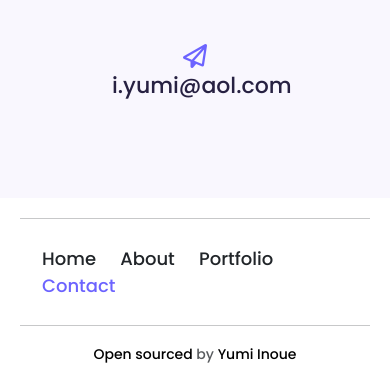
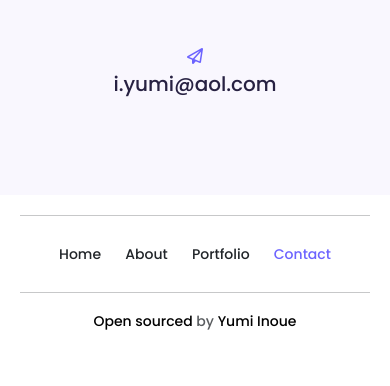
Before and after one commit to yumi-br/yumi-portfolio-2023, a plain HTML site: page contact.html in a window 390 px wide. Shown: the part 971-1357 px from the top of the page. After the commit the page ends 1324 px from the top, so only its background shows below. Drawn offline with nearby package versions, Linux system fonts and the light colour scheme.

Commit message:
changed span font-size

```diff
--- a/contact.html
+++ b/contact.html
@@ -125,7 +125,7 @@
         </a>
       </div>
       <div class="social-links m-5">
-        <i class="fa-regular fa-paper-plane fa-xl fa-bounce"></i>
+        <i class="fa-regular fa-paper-plane fa-bounce"></i>
         <span class="contact-info m-3"> i.yumi@aol.com</span>
       </div>
     </div>
--- a/styles/portfolio.css
+++ b/styles/portfolio.css
@@ -168,7 +168,7 @@ footer .footer-box {
 
 span {
   color: var(--font-color);
-  font-size: 22px;
+  font-size: 20px;
   justify-content: center;
 }
 
@@ -256,4 +256,8 @@ form {
   form {
     width: 100%;
   }
+
+  nav a {
+    font-size: 14px;
+  }
 }
```
